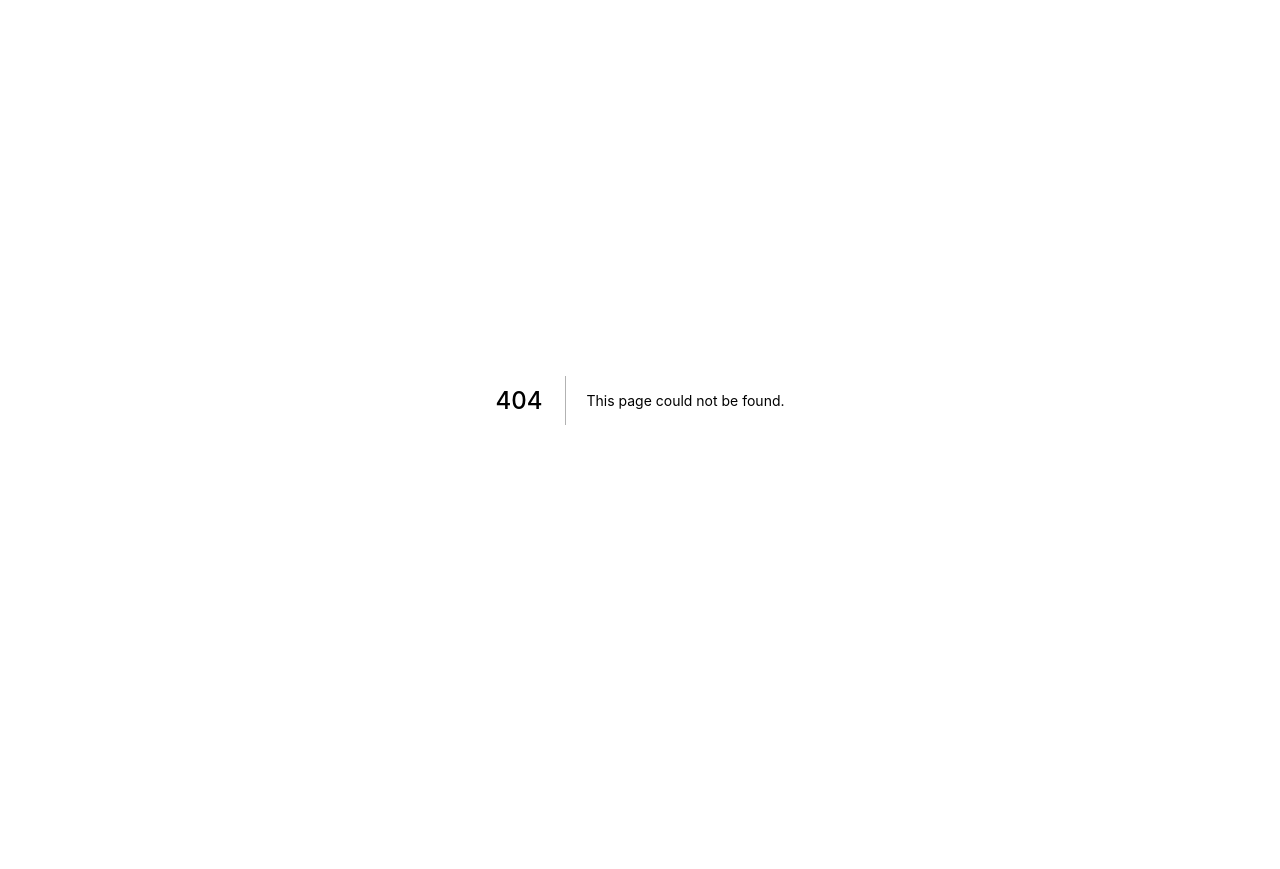
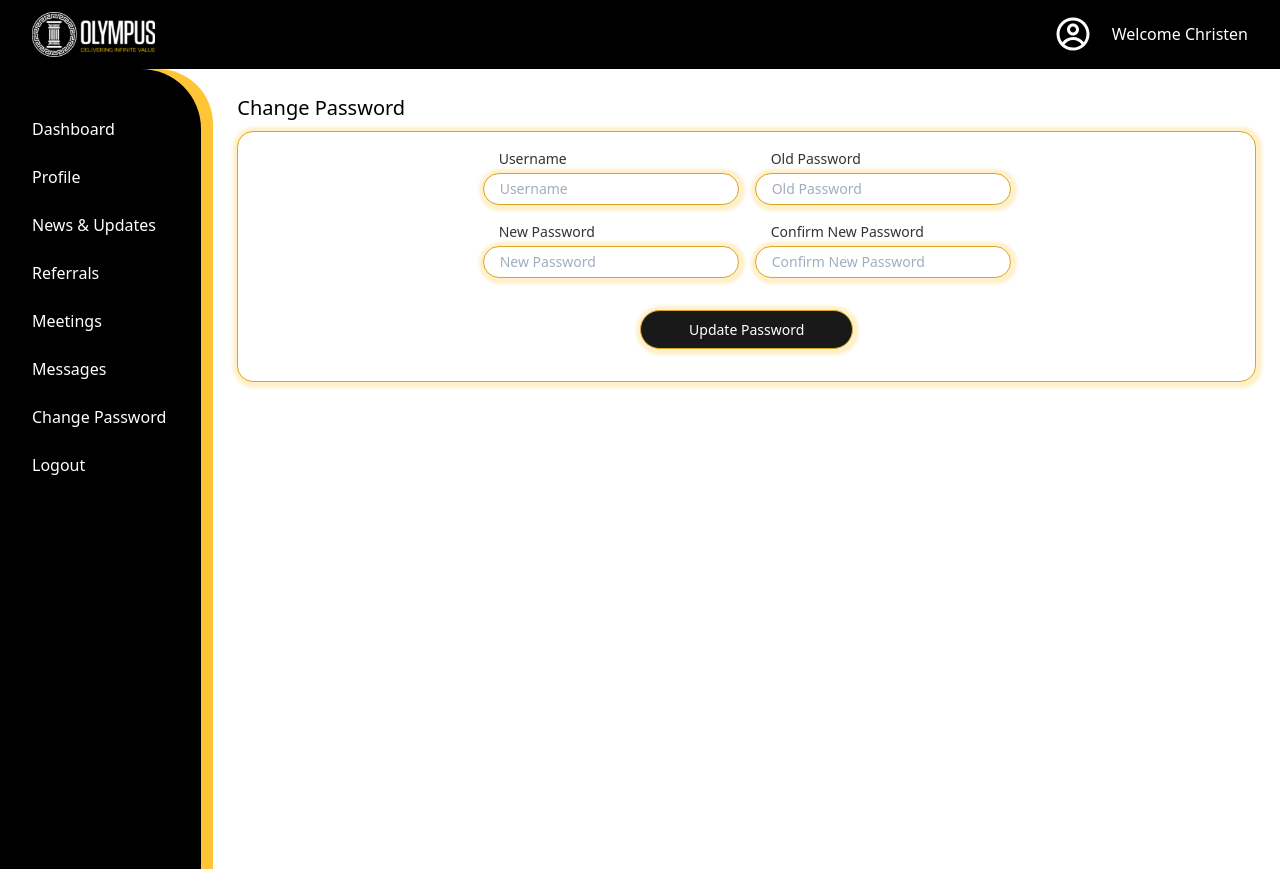
Before and after one commit to allebd/olympus, a Next.js app: page /password in a window 1280 px wide. Before the commit this address had no page. Before the commit the page ends 800 px from the top, so only its background shows below. Built offline with nearby package versions, Linux system fonts and the light colour scheme.

Commit message:
add password change page

```diff
--- /dev/null
+++ b/components/Password/index.js
@@ -0,0 +1,60 @@
+import { ProtectedLayout } from '../ProtectedLayout';
+
+export const Password = () => (
+  <div>
+    <ProtectedLayout
+      content={
+        <div className="profile-content password-content">
+          <h3>Change Password</h3>
+          <div className="form-box">
+            <form>
+              <div className="form-input">
+                <div className="form-group">
+                  <label htmlFor="username">Username</label>
+                  <input
+                    id="username"
+                    type="text"
+                    placeholder="Username"
+                    required
+                  />
+                </div>
+                <div className="form-group">
+                  <label htmlFor="old-password">Old Password</label>
+                  <input
+                    id="old-password"
+                    type="password"
+                    placeholder="Old Password"
+                    required
+                  />
+                </div>
+                <div className="form-group">
+                  <label htmlFor="new-password">New Password</label>
+                  <input
+                    id="new-password"
+                    type="password"
+                    placeholder="New Password"
+                    required
+                  />
+                </div>
+                <div className="form-group">
+                  <label htmlFor="confirm-new-password">Confirm New Password</label>
+                  <input
+                    id="confirm-new-password"
+                    type="password"
+                    placeholder="Confirm New Password"
+                    required
+                  />
+                </div>
+                <div className="form-button">
+                  <button type="submit" className="button-link">
+                    Update Password
+                  </button>
+                </div>
+              </div>
+            </form>
+          </div>
+        </div>
+      }
+    />
+  </div>
+);
--- a/components/ProtectedLayout/Sidebar/index.js
+++ b/components/ProtectedLayout/Sidebar/index.js
@@ -36,7 +36,7 @@ export const Sidebar = () => (
             </Link>
           </li>
           <li>
-            <Link href="/settings">
+            <Link href="/password">
               <a>Change Password</a>
             </Link>
           </li>
--- /dev/null
+++ b/pages/password.js
@@ -0,0 +1,11 @@
+import { Password } from '../components/Password';
+
+const Index = () => (
+  <div>
+    <div className="password-page">
+      <Password />
+    </div>
+  </div>
+);
+
+export default Index;
```
Also changed, not shown: styles/tailwind.css.
